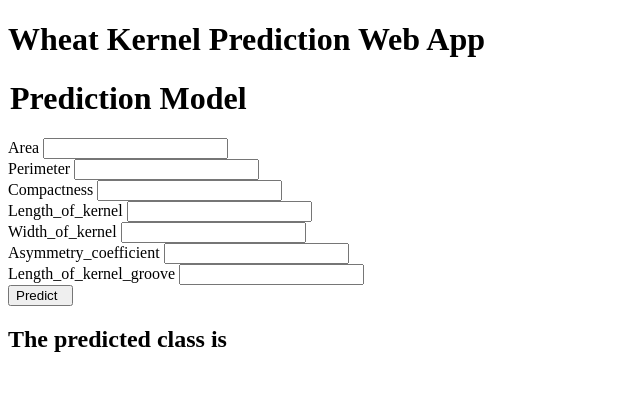
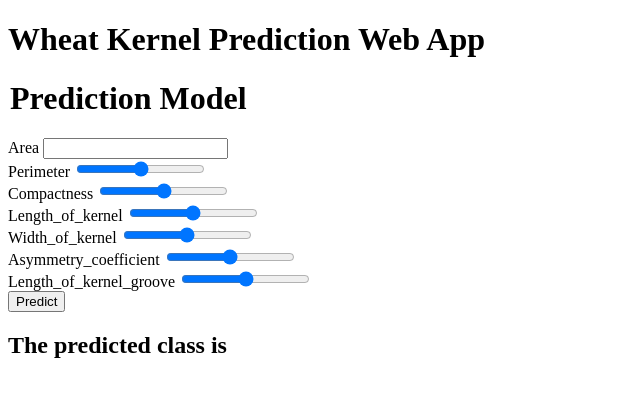
Before and after one commit to meek0307/Wheat-Kernel-Prediction-Web-App, a Flask app: page /predictdata in a window 1280 px wide. Shown: the top 397 px of the page, without its empty margins (0-640 px from the left). Run offline with Flask 2, Linux system fonts and the light colour scheme.

Commit message:
html changes

```diff
--- a/templates/home.html
+++ b/templates/home.html
@@ -10,34 +10,34 @@
         </h1>
         <div class="mb-3">
             <label class="form-label">Area</label>
-            <input type=" range" id="input the area value" name="input the area value" min="0.0" max="20.0" step="0.001">
+            <input class="form-control" type=" range" name="Area" min="0.0" max="20.0" step="0.001" />
         </div>
         <div class="mb-3">
             <label class="form-label">Perimeter</label>
-            <input type=" range" id="input the Perimeter value" name="input the Perimeter value" min="0" max="20"   step="0.001">
+            <input class="form-control" type="range"  name="Perimeter" min="0" max="20"   step="0.001" />
         </div>
         <div class="mb-3">
             <label class="form-label">Compactness</label>
-            <input type=" range" id="input the Compactness value" name="input the Compactness value" min="0" max="1" step="0.001"  >
+            <input class="form-control" type="range"  name="Compactness" min="0" max="1" step="0.001"  />
         </div>
         <div class="mb-3">
             <label class="form-label">Length_of_kernel</label>
-            <input type=" range" id="input the Length_of_kernel value" name="input the Length_of_kernel value" min="0" max="10" step="0.001">
+            <input class="form-control" type="range"  name="Length_of_kernel" min="0" max="10" step="0.001" />
         </div>
         <div class="mb-3">
             <label class="form-label">Width_of_kernel</label>
-            <input type=" range" id="input the Width_of_kernel value" name="input the Width_of_kernel value" min="0" max="4.0" step="0.001"  >
+            <input class="form-control" type="range"  name="Width_of_kernel" min="0" max="4.0" step="0.001"  />
         </div>
         <div class="mb-3">
             <label class="form-label">Asymmetry_coefficient</label>
-            <input type=" range" id="input the Asymmetry_coefficient value" name="input the Asymmetry_coefficient value" min="0" max="10" step="0.001"  >
+            <input class="form-control" type="range"  name="Asymmetry_coefficient" min="0" max="10" step="0.001"  />
         </div>
         <div class="mb-3">
             <label class="form-label">Length_of_kernel_groove</label>
-            <input type=" range" id="input the Length_of_kernel_groove value" name="input the Length_of_kernel_groove value" min="0" max="10" step="0.001"  >
+            <input class="form-control" type="range"  name="Length_of_kernel_groove" min="0" max="10" step="0.001"  />
         </div>
         <div class="mb-3">
-            <input class="btn btn-primary btn-block btn-large" type="submit" value="Predict  " required />
+            <input class="btn btn-primary" type="submit" value="Predict" required  />
         </div>
     </form>
     <h2>
```
